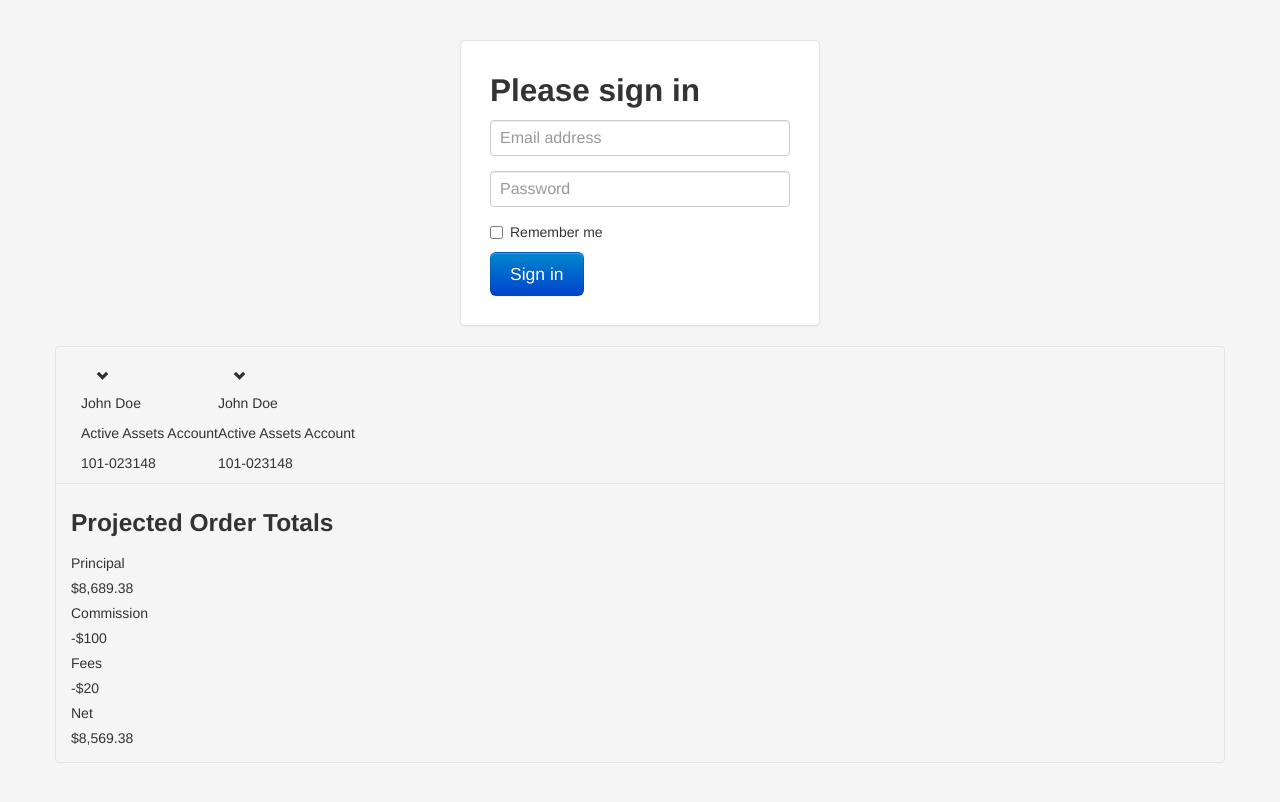
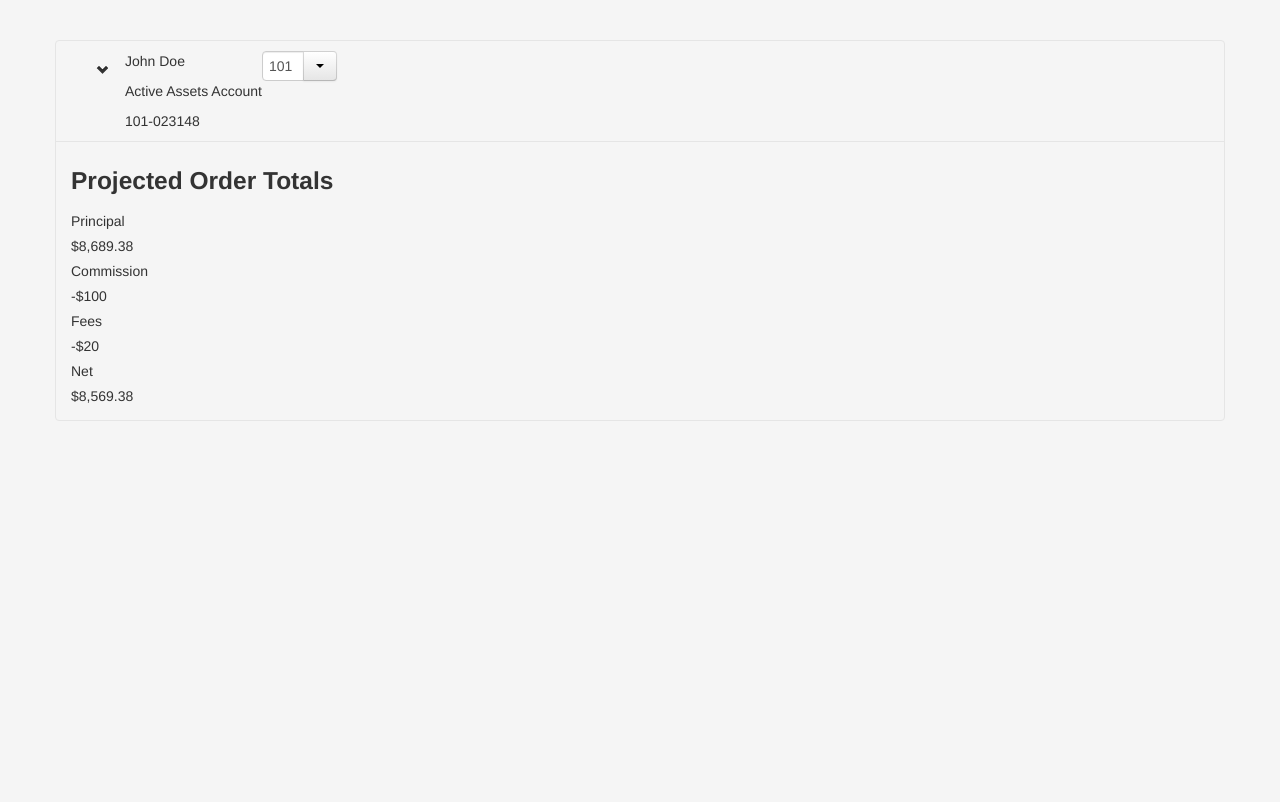
Before and after one commit to neosavvyinc/moe-scaffolding, a plain HTML site: page client/moe-app/src/main/resources/index.html in a window 1280 px wide. Drawn offline with Linux system fonts and the light colour scheme.

Commit message:
Adding the financial advisor element.

```diff
--- a/client/moe-app/src/main/resources/index.html
+++ b/client/moe-app/src/main/resources/index.html
@@ -19,16 +19,6 @@
 
         <div class="container">
 
-            <form class="form-signin">
-                <h2 class="form-signin-heading">Please sign in</h2>
-                <input type="text" class="input-block-level" placeholder="Email address">
-                <input type="password" class="input-block-level" placeholder="Password">
-                <label class="checkbox">
-                    <input type="checkbox" value="remember-me"> Remember me
-                </label>
-                <button class="btn btn-large btn-primary" type="submit">Sign in</button>
-            </form>
-
             <!--<div>-->
                 <div class="accordion" id="accordion2">
                     <div class="accordion-group">
@@ -38,6 +28,8 @@
                                     <a class="accordion-toggle" data-toggle="collapse" data-parent="#accordion2" href="#collapseOne">
                                         <i class="icon-chevron-down"></i>
                                     </a>
+                                </li>
+                                <li style="display: block; float: left;">
                                     <div id="accountInfo">
                                         <p>John Doe</p>
                                         <p>Active Assets Account</p>
@@ -45,13 +37,17 @@
                                     </div>
                                 </li>
                                 <li style="display: block; float: left;">
-                                    <a class="accordion-toggle" data-toggle="collapse" data-parent="#accordion2" href="#collapseOne">
-                                        <i class="icon-chevron-down"></i>
-                                    </a>
-                                    <div id="accountInfo">
-                                        <p>John Doe</p>
-                                        <p>Active Assets Account</p>
-                                        <p>101-023148</p>
+                                    <div class="input-append">
+                                        <input class="span2" id="faNumber" type="text" value="101" style="width: 28px">
+                                        <div class="btn-group">
+                                            <button class="btn dropdown-toggle" data-toggle="dropdown">
+                                                <span class="caret"></span>
+                                            </button>
+                                            <ul class="dropdown-menu">
+                                                <li>item1</li>
+                                                <li>item2</li>
+                                            </ul>
+                                        </div>
                                     </div>
                                 </li>
                             </ul>
```
